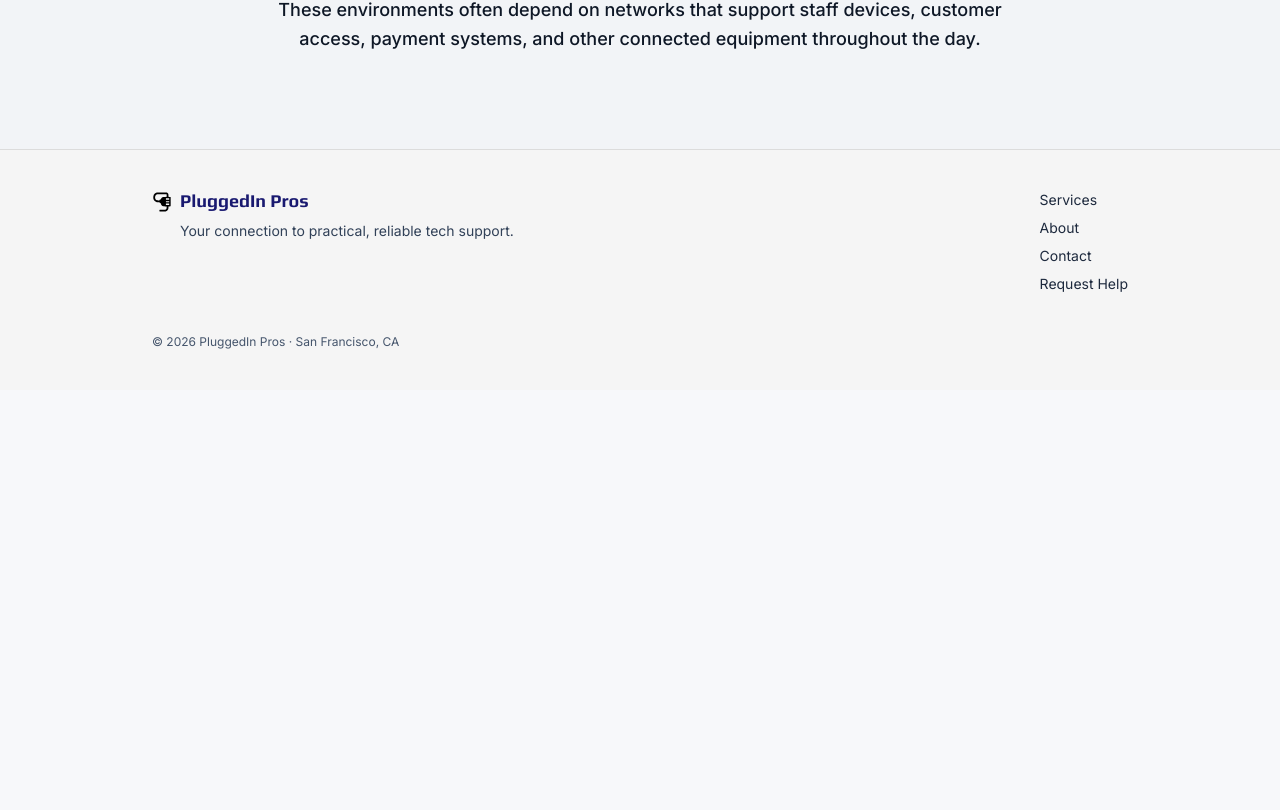
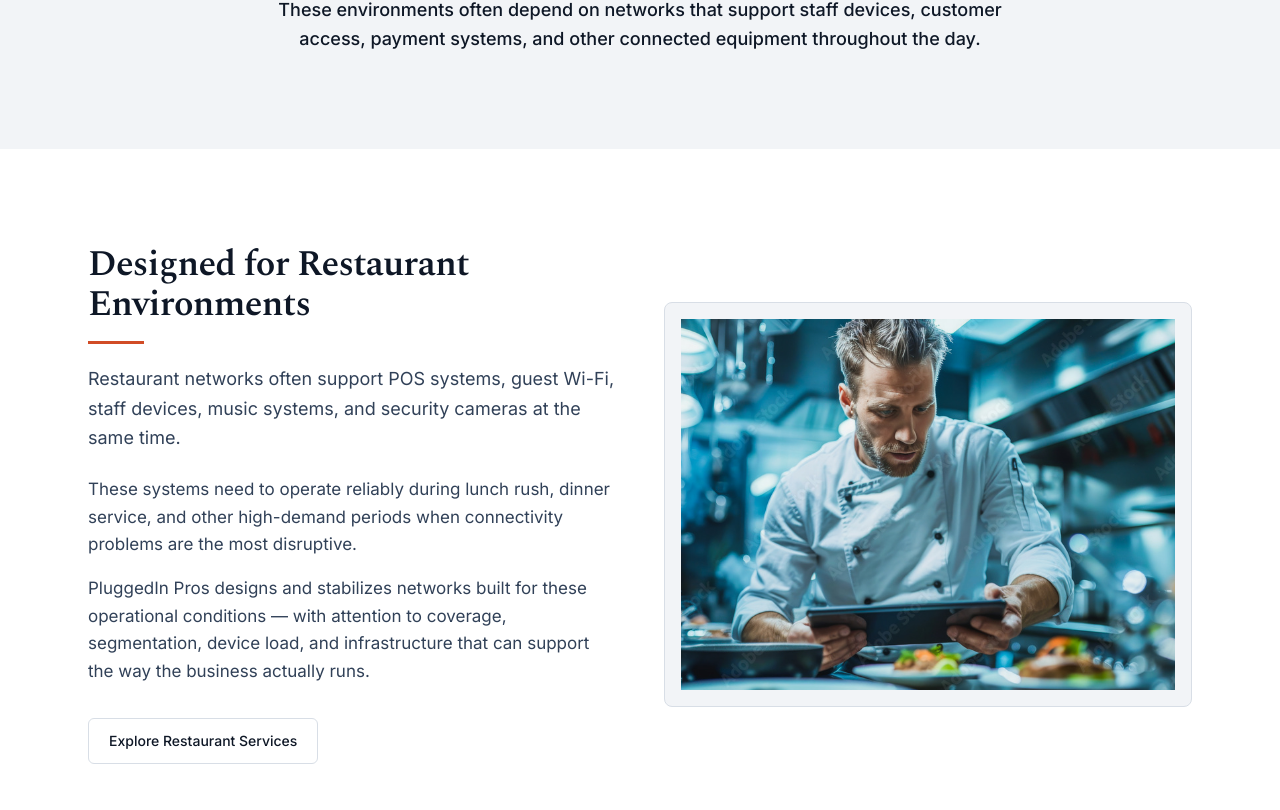
Before and after one commit to getpluggedinsf/website, a Next.js app: page / in a window 1280 px wide. Shown: the part 4030-4840 px from the top of the page. Before the commit the page ends 4420 px from the top, so only its background shows below. Built offline with nearby package versions, Linux system fonts and the light colour scheme.

Commit message:
feat: add homepage restaurant environments section
- create RestaurantEnvironments section component
- add restaurant-focused split layout with supporting image
- introduce restaurant-specific operational copy and secondary CTA
- integrate section into homepage structure

```diff
--- a/src/app/page.tsx
+++ b/src/app/page.tsx
@@ -3,6 +3,7 @@
 import HowWeHelp from "@/components/home/HowWeHelp";
 import WhyChooseUs from "@/components/home/WhyChooseUs";
 import WhoWeServe from "@/components/home/WhoWeServe";
+import RestaurantEnvironments from "@/components/home/RestaurantEnvironments";
 
 export default function HomePage() {
   return (
@@ -12,6 +13,7 @@
       <HowWeHelp />
       <WhyChooseUs />
       <WhoWeServe />
+      <RestaurantEnvironments />
     </main>
   );
 }
--- /dev/null
+++ b/src/components/home/RestaurantEnvironments.tsx
@@ -0,0 +1,62 @@
+import Image from "next/image";
+import Link from "next/link";
+import Section from "@/components/layout/Section";
+import SectionHeading from "@/components/layout/SectionHeading";
+import Surface from "@/components/layout/Surface";
+
+export default function RestaurantEnvironments() {
+  return (
+    <Section tone="white" padded="lg">
+      <div className="grid items-center gap-10 lg:grid-cols-[1fr_1fr] lg:gap-12">
+        <div>
+          <SectionHeading
+            title="Designed for Restaurant Environments"
+            body="Restaurant networks often support POS systems, guest Wi-Fi, staff devices, music systems, and security cameras at the same time."
+          />
+
+          <div className="mt-6 max-w-2xl space-y-4 text-[17px] leading-relaxed text-slate-700">
+            <p>
+              These systems need to operate reliably during lunch rush, dinner
+              service, and other high-demand periods when connectivity problems
+              are the most disruptive.
+            </p>
+
+            <p>
+              PluggedIn Pros designs and stabilizes networks built for these
+              operational conditions — with attention to coverage, segmentation,
+              device load, and infrastructure that can support the way the
+              business actually runs.
+            </p>
+          </div>
+
+          <div className="mt-8">
+            <Link
+              href="/restaurants"
+              className="inline-flex min-h-11 items-center justify-center rounded-md border border-[var(--pip-border)] bg-white px-5 py-3 text-sm font-medium text-[var(--pip-ink)] no-underline transition hover:bg-[var(--pip-bg-light)]"
+            >
+              Explore Restaurant Services
+            </Link>
+          </div>
+        </div>
+
+        <Surface
+          tone="light"
+          padding="sm"
+          radius="lg"
+          border
+          shadow={false}
+          className="overflow-hidden"
+        >
+          <div className="relative aspect-[4/3] w-full">
+            <Image
+              src="/images/sections/restaurant-devices.jpg"
+              alt="Restaurant staff using connected devices in a busy service environment"
+              fill
+              className="object-cover"
+            />
+          </div>
+        </Surface>
+      </div>
+    </Section>
+  );
+}
```
Also changed, not shown: public/images/sections/restaurant-devices.jpg (added).
